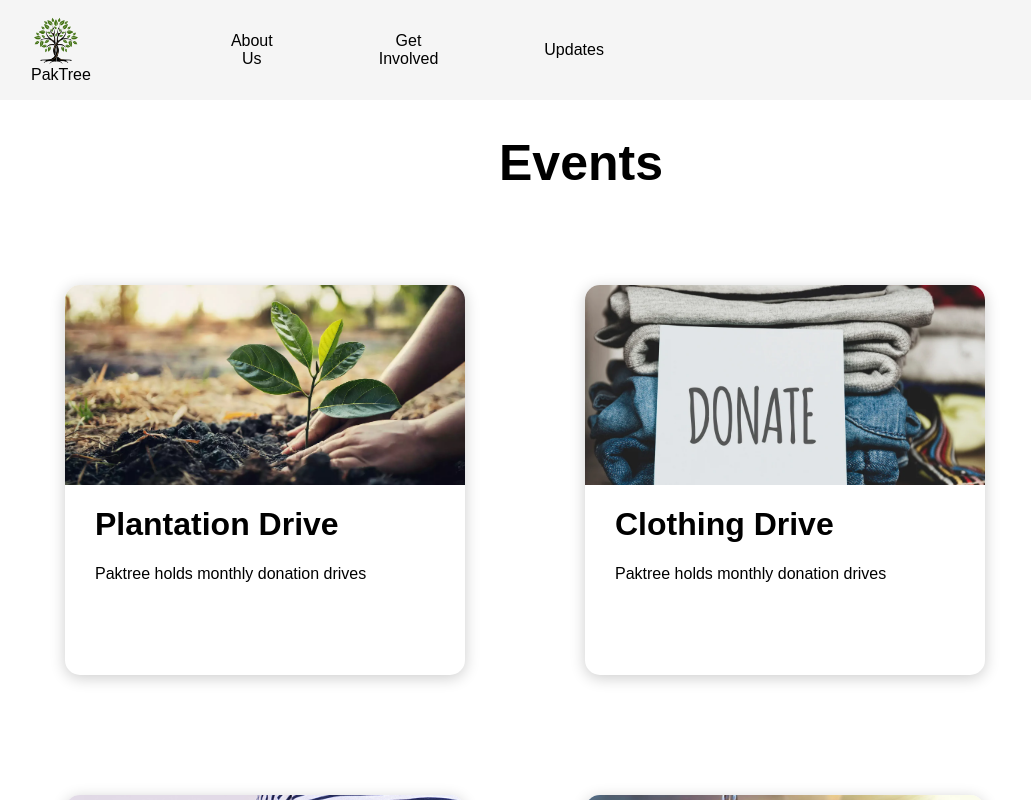
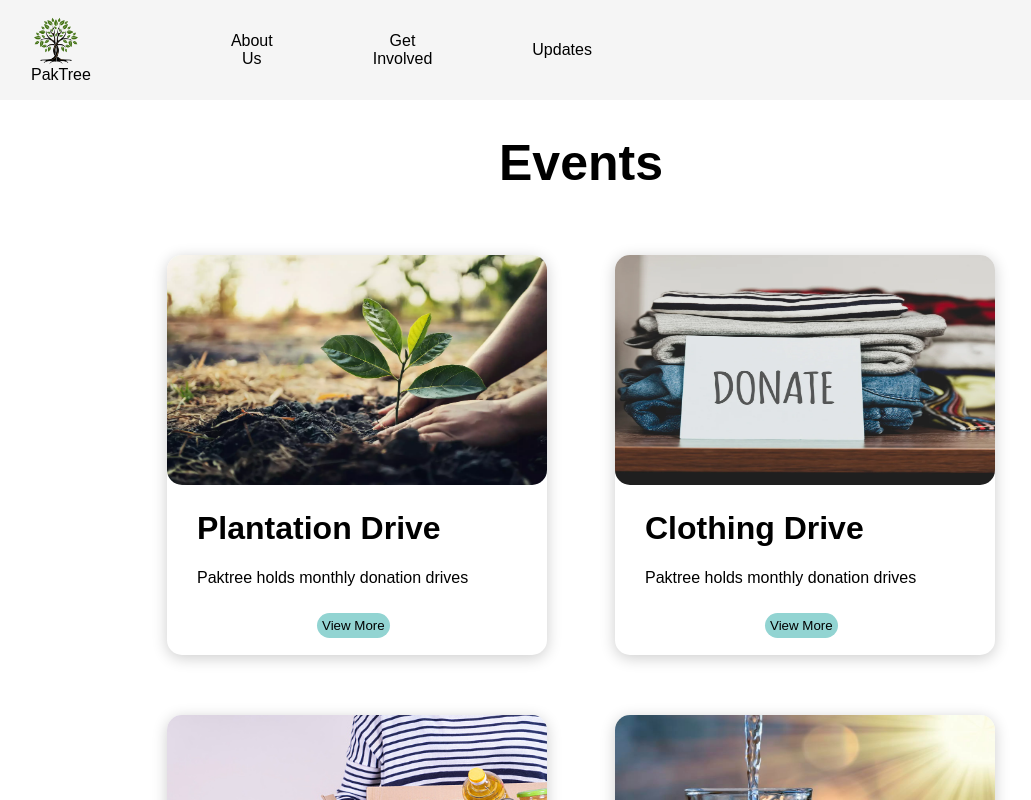
Before and after one commit to ZohaHayat/SE-Project, a React (Create React App) app in the folder client/: page /events in a window 1280 px wide. Shown: the top 800 px of the page, without its empty margins (59-1090 px from the left). Built offline with nearby package versions, Linux system fonts and the light colour scheme.

Commit message:
events popup

```diff
--- a/client/src/helpers/EventList.js
+++ b/client/src/helpers/EventList.js
@@ -7,22 +7,30 @@ export const EventList = [
   {
     name: "Plantation Drive",
     image: Plantation,
+    // image: "plantation.webp",
     text: "Paktree holds monthly donation drives",
+    details: "njrevckbencnvjecjdbrbejbmdhvbiughjgfbjdsbfjdbufhgfbjdbvfhkegbfjkdbcjkbdkvjbjdsbjkvbkjbvkjfjkvbfjkdbvkjfdbkjvfbvdf",
   },
   {
     name: "Clothing Drive",
     image: Clothes,
+    // image: "clothes.webp",
     text: "Paktree holds monthly donation drives",
+    details: "njrevckbencnvjecjdbrbejbmdhvbiughjgfbjdsbfjdbufhgfbjdbvfhkegbfjkdbcjkbdkvjbjdsbjkvbkjbvkjfjkvbfjkdbvkjfdbkjvfbvdf",
   },
   {
     name: "Food Drive",
     image: Food,
+    // image: "food.jpg",
     text: "Paktree holds monthly donation drives",
+    details: "njrevckbencnvjecjdbrbejbmdhvbiughjgfbjdsbfjdbufhgfbjdbvfhkegbfjkdbcjkbdkvjbjdsbjkvbkjbvkjfjkvbfjkdbvkjfdbkjvfbvdf",
   },
   {
     name: "Clean Water Campaign",
     image: Water,
+    // image: "water.jpg",
     text: "Paktree holds monthly water campaigns",
+    details: "njrevckbencnvjecjdbrbejbmdhvbiughjgfbjdsbfjdbufhgfbjdbvfhkegbfjkdbcjkbdkvjbjdsbjkvbkjbvkjfjkvbfjkdbvkjfdbkjvfbvdf",
   }
 
 ];
--- a/client/src/pages/Events.js
+++ b/client/src/pages/Events.js
@@ -2,16 +2,28 @@ import React from 'react'
 import Axios from "axios"
 import { useEffect, useState } from 'react'
 import {EventList} from '../helpers/EventList'
-import EventItem from '../components/eventItem'
+// import EventItem from '../components/eventItem'
 import "../styles/event.css"
 // we are importing a variable so curly braces used; here export default not used
 
 function Events() {
-  // const [popupContent,seePopUpContent] = useState([]);
+  const [popupcontent,setpopupcontent] = useState([]);
+  const [popuptoggle, setpopuptoggle] = useState(false);
+  const [styling, setstyling] = useState(null);
+  const changecontent = (eventitem) => {
+    setpopupcontent([eventitem]);
+    setpopuptoggle(!popuptoggle);
+    if (styling === null){
+      setstyling({
+        posiyion:'fixed',
+      });
+    }else(setstyling (null))
+
+  };
   return (
     <div clasName = "Events">
         <h1 className = "EventTitle">Events</h1>
-        <div className="EventList">
+        {/* <div className="EventList">
             {EventList.map((eventitem,key) => {
                 return ( <div className='content_card'>
                 <EventItem
@@ -19,8 +31,45 @@ function Events() {
                 image={eventitem.image}
                 name={eventitem.name}
                 text={eventitem.text}/>
+
                 </div>
-                ); })}</div>
+                );
+              })}
+          </div> */}
+          <div className="EventList">
+            {
+              EventList.map((eventitem) => {
+                return (
+                  <div className="EventItem">
+                    <img src={eventitem.image} alt=""/>
+                    <h1>{eventitem.name}</h1>
+                    <p>{eventitem.text}</p>
+                    <button className="button_events" onClick={()=> {changecontent(eventitem)}}>View More</button>
+                  </div>
+                )
+              })
+            }
+
+          </div>
+          {popuptoggle && (<div className="pop_up_container" onClick={changecontent}>
+          <div className="pop_up_body" onClick = {(e)=> e.stopPropagation()}>
+            <div className="pop_up_header">
+              <button className="button_events_2" onClick={changecontent}>x</button>
+            </div>
+            <div className="pop_up_content">
+              {popupcontent.map((pop)=>{
+                return (
+                  <div className="pop_up_card">
+                    <h2>{pop.name}</h2>
+                    <p>{pop.details}</p>
+                  </div>
+                )
+
+              })}
+            </div>
+            </div>
+          </div>)}
+
 
 
         </div>
--- a/client/src/styles/event.css
+++ b/client/src/styles/event.css
@@ -1,18 +1,14 @@
-.Events {
-    width: 100%;
-    height: auto;
-    display: flex;
-    justify-content: center;
-    align-items: center;
-    flex-direction: column;
-    text-align: center;
-  }
+
+   *{
+    padding: 0;
+    /* margin: 0; */
+   }
+
   .EventTitle {
 
     font-size: 50px;
     justify-content: center;
     text-align: center;
-    /* flex-direction: column; */
     align-items: center;
     place-items: center;
   }
@@ -21,23 +17,22 @@
     width: 70vw;
     height: auto;
     display: grid;
-    grid-template-columns: 1fr 1fr 1fr 1fr;
+    grid-template-columns: repeat(2,1fr);
     place-items: center;
-    margin-left: 5%;
-    /* align-items: center; */
-    /* padding: 2%; */
+    margin-left: 15%;
+
   }
 
   /* Event ITEM STYLING */
 
   .EventItem {
     border-radius: 15px;
-    width: 400px;
-    height: 390px;
-    margin: 60px;
+    width: 380px;
+    height: 400px;
+    margin: 30px;
     box-shadow: 0px 3px 15px rgba(0, 0, 0, 0.2);
-    /* align-items: center; */
   }
+
   .EventItem:hover {
     box-shadow: 0px 3px 15px rgba(0, 0, 0, 0.5);
     transition: 0.3s ease-in;
@@ -59,17 +54,61 @@
     margin-left: 30px;
     align-items: left;
   }
+  .EventItem img{
+    height:230px;
+    width:380px;
+    border-radius: 15px;
+  }
 
-  /* button{
+  .pop_up_container{
+    position: fixed;
+    align-items: center;
+    top:0;
+    bottom:0;
+    right:0;
+    left:0;
+    background-color: rgb(0,0,0,0.5);
+    padding-top: 15%;
+
+  }
+
+  .pop_up_body{
+    width: 70%;
+    height: 70%;
+    background-color : white;
+    padding: 20px;
+    border-radius: 10px;
+    margin: auto;
+
+  }
+  .pop_up_header{
+    width: 100%;
+    text-align: right;
+  }
+
+
+
+
+  .button_events{
+    padding: 5px 5px;
+    background-color: #92D4D2;
+    border: none;
+    outline: none;
+    border-radius: 30px;
+    margin: 10px;
+    margin-left: 150px;
+
+  }
+  .button_events_2{
     padding: 5px 10px;
     background-color: #92D4D2;
     border: none;
     outline: none;
-    border-radius: 30px;
-    margin: 20px;
-    margin-left: 150px;
+    border-radius: 50px;
+    /* margin: 10px; */
+    /* margin-left: 150px; */
 
-  } */
+  }
 
   @media only screen and (max-width: 1300px) {
     .EventList {
```
